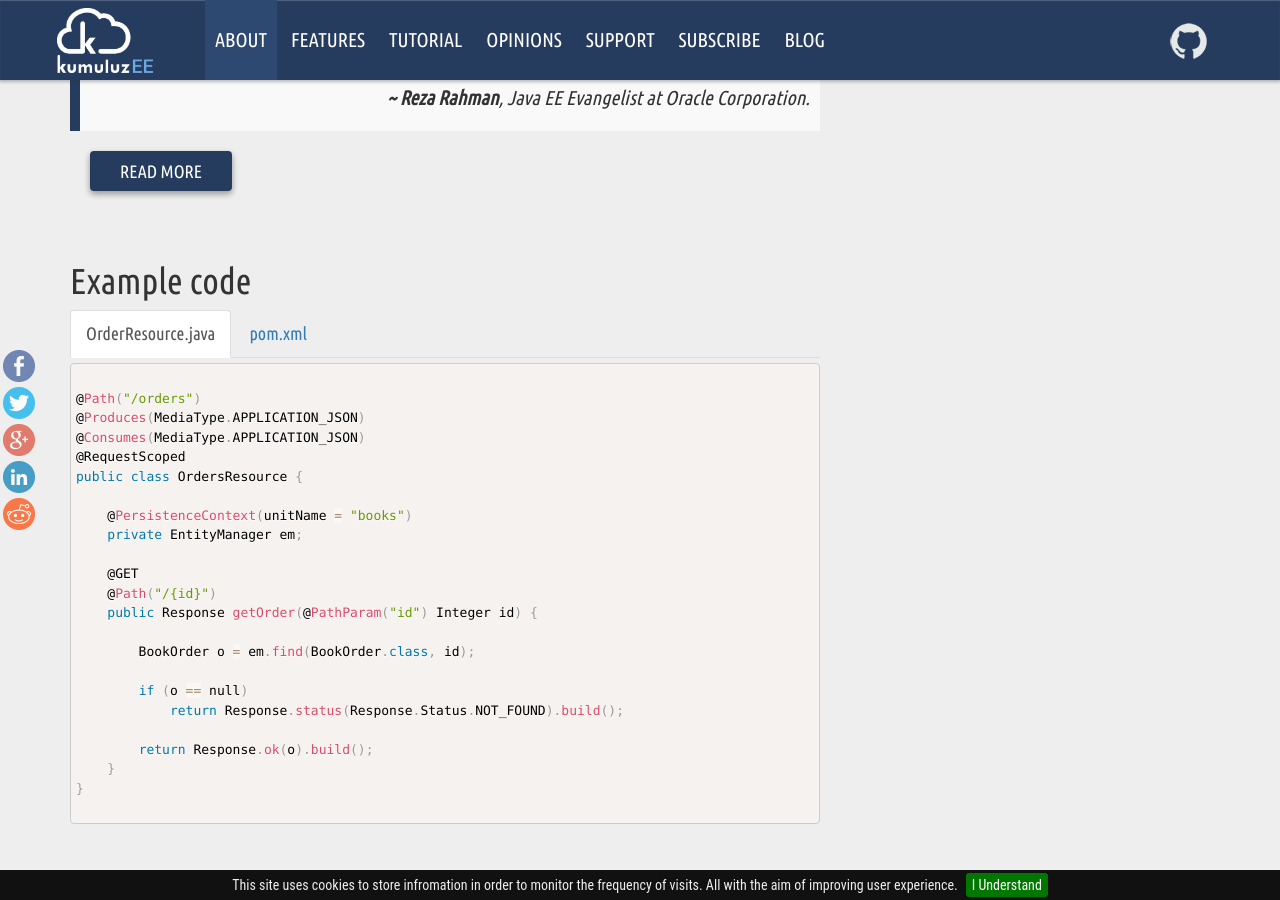
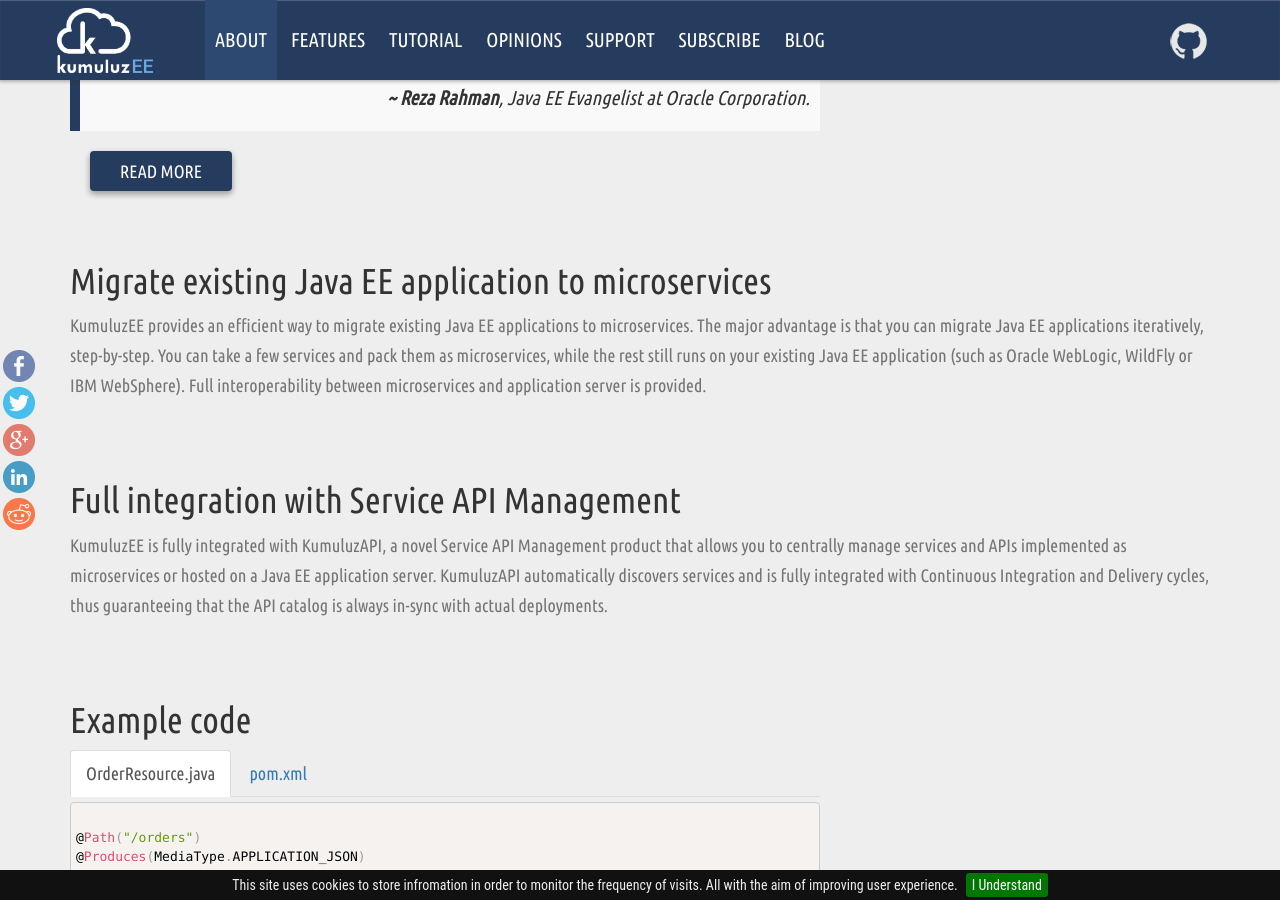
Before and after one commit to kumuluz/ee.kumuluz.com, a Jekyll site: the page built from index.html, in a window 1280 px wide and 900 px high, scrolled down 1317 px. Built offline with Jekyll 4.4.1, drawn with Linux system fonts in a browser that asks for light colours; nearby versions of some CDN libraries; comment, search, counter and statistics services are not loaded; some of the changed text lies outside the part shown.

Commit message:
Updated the index site with migration and API information

```diff
--- a/index.html
+++ b/index.html
@@ -8,14 +8,16 @@
         <div class="jumbotron wow">
             <div class="container">
                 <div class="row">
-  	   	  			<div class="col-md-8 col-md-offset-2">
+                    <div class="col-md-10 col-md-offset-1">
                         <img height="200" src="/assets/images/kumuluzee.png" />
 
-		    			<p>A <span class="emphasise">lightweight framework</span> for packing, bootstrapping and deploying Java EE components as <span class="emphasise">microservices</span>.</p>
-
+                        <p>A <span class="emphasise">lightweight framework</span> for developing microservices using standard Java EE technologies and migrating existing Java EE applications to <span class="emphasise">microservices</span>.</p>
                     </div>
                 </div>
-				<div id="banner-award" class="wow slideInDown" data-wow-duration="2s" data-wow-offset="10"><div><img src="/assets/images/duke-stamp.png" /></div><div class="description">Duke's Choice Award Winner 2015</div></div>
+                <div id="banner-award" class="wow slideInDown" data-wow-duration="2s" data-wow-offset="10">
+                    <div><img src="/assets/images/duke-stamp.png" /></div>
+                    <div class="description">Duke's Choice Award Winner 2015</div>
+                </div>
             </div>
         </div>
 
@@ -29,7 +31,9 @@
                             </div>
                             <div class="description">
                                 <h1>KumuluzEE is the 2015 Java Duke's Choice Award Winner</h1>
-	      						<p>KumuluzEE has won the prestigious 2015 Java Duke's Choice Award. The Duke's Choice Award is the Java community equivalent of winning an Oscar. The award celebrates extreme innovation using Java technology.  The primary judging criteria for this prestigious award is innovation, putting small developer shops on equal footing with global giants. Java Duke's Choice Award winners are recognition as an elite member of the Java ecosystem. Previous award winners include Hadoop, Jenkins, TomEE, and several other well-known products.</p>
+                                <p>KumuluzEE has won the prestigious 2015 Java Duke's Choice Award. The Duke's Choice Award is the Java community equivalent of winning an Oscar. The award celebrates extreme innovation using Java technology. The primary judging
+                                    criteria for this prestigious award is innovation, putting small developer shops on equal footing with global giants. Java Duke's Choice Award winners are recognition as an elite member of the Java ecosystem. Previous
+                                    award winners include Hadoop, Jenkins, TomEE, and several other well-known products.</p>
                             </div>
                         </div>
                     </div>
@@ -53,6 +57,44 @@
                     </div>
                 </div>
 
+                <div class="container" id="migration">
+                	<div class="row">
+                		<div class="col-md-12" style="margin-top: 50px;">
+                			<div class="row">
+                				<div class="col-md-12">
+                					<h1>Migrate existing Java EE application to microservices</h1>
+                				</div>
+                			</div>
+                			<div class="row">
+                				<div class="col-md-12">
+                					<p>
+                						KumuluzEE provides an efficient way to migrate existing Java EE applications to microservices. The major advantage is that you can migrate Java EE applications iteratively, step-by-step. You can take a few services and pack them as microservices, while the rest still runs on your existing Java EE application (such as Oracle WebLogic, WildFly or IBM WebSphere). Full interoperability between microservices and application server is provided.
+                          </p>
+                				</div>
+                			</div>
+                		</div>
+                	</div>
+                </div>
+
+                <div class="container" id="api-management">
+                	<div class="row">
+                		<div class="col-md-12" style="margin-top: 50px;">
+                			<div class="row">
+                				<div class="col-md-12">
+                					<h1>Full integration with Service API Management</h1>
+                				</div>
+                			</div>
+                			<div class="row">
+                				<div class="col-md-12">
+                					<p>
+                						KumuluzEE is fully integrated with KumuluzAPI, a novel Service API Management product that allows you to centrally manage services and APIs implemented as microservices or hosted on a Java EE application server. KumuluzAPI automatically discovers services and is fully integrated with Continuous Integration and Delivery cycles, thus guaranteeing that the API catalog is always in-sync with actual deployments.
+                          </p>
+                				</div>
+                			</div>
+                		</div>
+                	</div>
+                </div>
+
                 <!-- code example with prism.js and tabs -->
                 {% include about_sample.html %}
 
```
Lines whose indentation alone changed are shown as unchanged.
